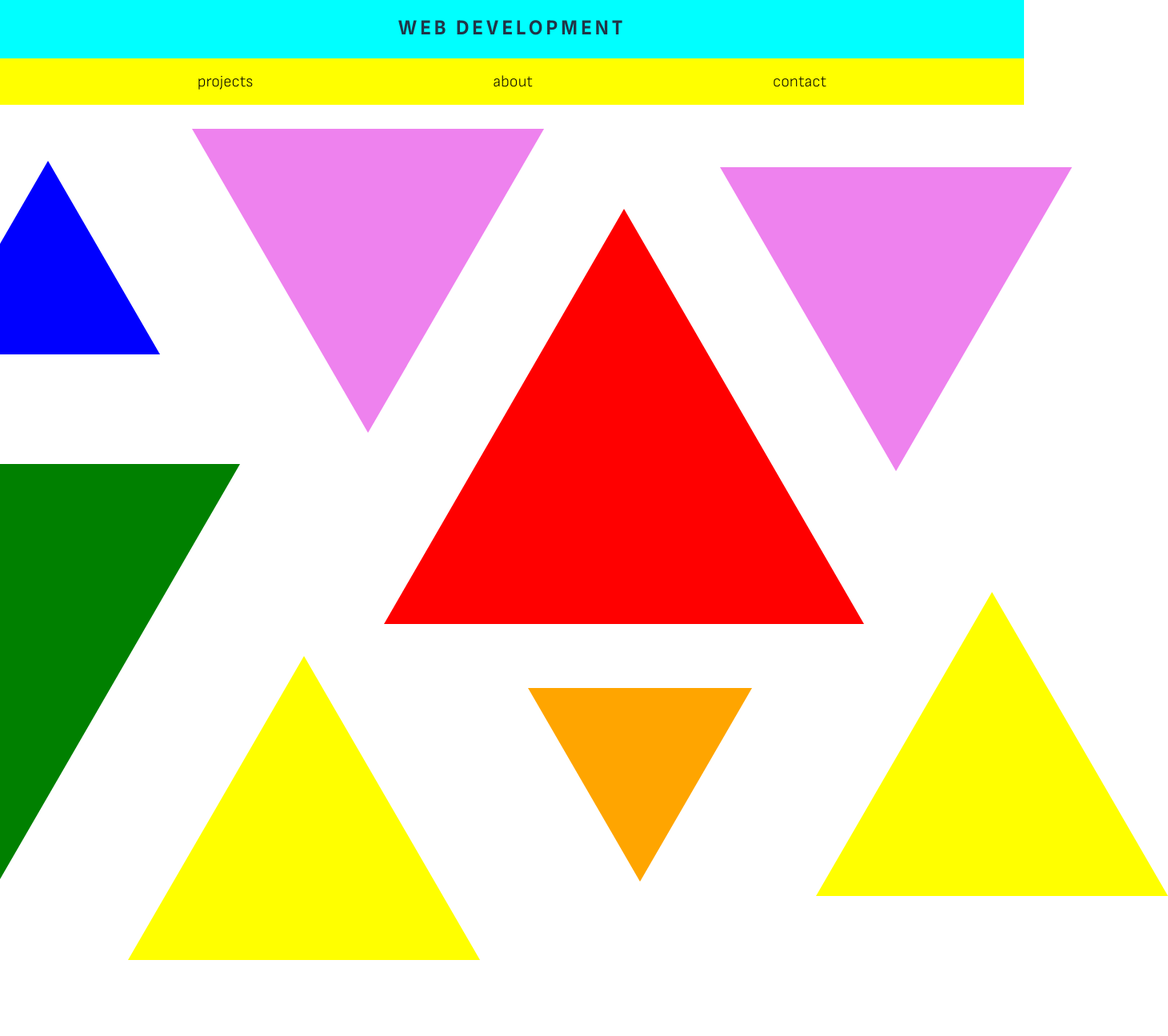
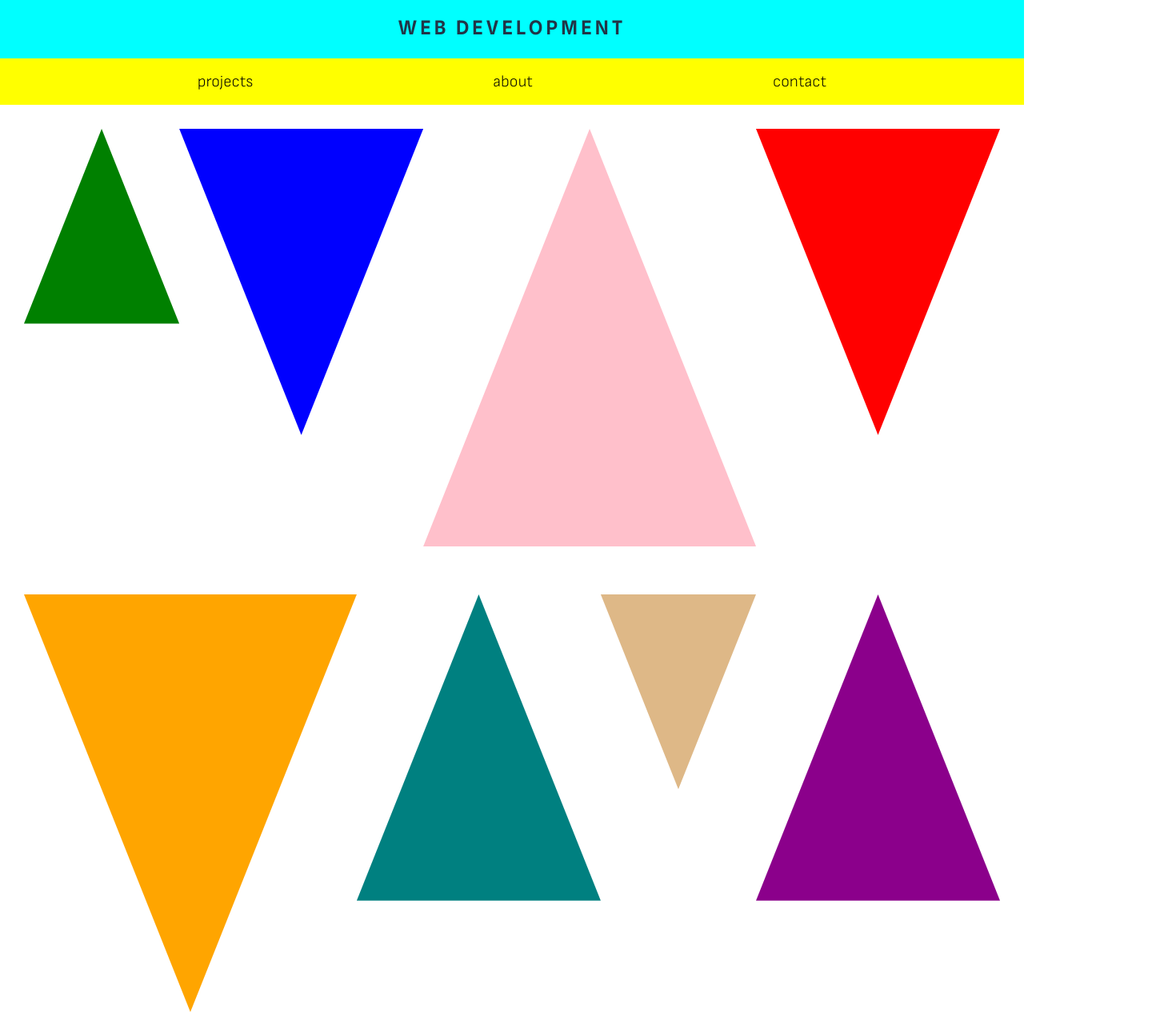
Before and after one commit to chryschi/personal-portfolio, a React (Vite) app: page / in a window 1280 px wide. Shown: the part 123-1418 px from the top of the page at 80% size, 1460 px wide, since content can reach past the window. Built offline with nearby package versions, Linux system fonts and the light colour scheme.

Commit message:
Change CSS implementation of the triangles

```diff
--- a/src/App.css
+++ b/src/App.css
@@ -91,9 +91,29 @@ nav a:active::after {
   z-index: 5;
   width: 0;
   height: 0;
+  animation-name: levitation;
+  animation-duration: 5s;
+  animation-iteration-count: infinite;
+  animation-timing-function: ease-in-out;
+  /* transform: scale(1);
+  transition: transform 0.2s ease-in-out; */
 }
 
-/* border width relations for equilateral triangle: border-bottom = 1.73 * border-right and border-right = border-left */
+.triangle:hover {
+  animation-play-state: paused;
+}
+
+@keyframes levitation {
+  0% {
+    transform: scale(1) translate3d(0em, 0em, 0em);
+  }
+  50% {
+    transform: scale(1.05) translate3d(-0.4em, -0.4em, 0em);
+  }
+  100% {
+    transform: scale(1) translate3d(0em, 0em, 0em);
+  }
+}
 
 .project-triangle-container {
   display: flex;
@@ -110,76 +130,86 @@ nav a:active::after {
   justify-content: center;
 }
 
+.triangle-up {
+  clip-path: polygon(0% 100%, 50% 0%, 100% 100%);
+}
+
+.triangle-down {
+  clip-path: polygon(0% 0%, 100% 0%, 50% 100%);
+}
+
+.triangle-xs {
+  width: var(--xs-triangle-width);
+  height: calc(0.87 * var(--xs-triangle-width));
+}
+
+.triangle-small {
+  width: var(--small-triangle-width);
+  height: calc(0.87 * var(--small-triangle-width));
+}
+
+.triangle-medium {
+  width: var(--medium-triangle-width);
+  height: calc(0.87 * var(--medium-triangle-width));
+}
+
+.triangle-large {
+  width: var(--large-triangle-width);
+  height: calc(0.87 * var(--large-triangle-width));
+}
+
+/* border width relations for equilateral triangle: border-bottom = 1.73 * border-right and border-right = border-left */
+
 .position-one {
   top: 2rem;
   left: 8rem;
+  background-color: green;
+  animation-delay: -1s;
+  /* transform: scale(0.5); */
 }
 
 .position-two {
   left: 10rem;
+  background-color: blue;
+  animation-delay: -0.5s;
 }
 
 .position-three {
   top: 5rem;
+  background-color: pink;
+  animation-delay: -2s;
 }
 
 .position-four {
   top: 2.4rem;
   right: 9rem;
+  background-color: red;
+  animation-delay: -2.5s;
 }
 
 .position-five {
   top: -8rem;
   left: -3rem;
+  background-color: orange;
+  animation-delay: -1.5s;
 }
 
 .position-six {
   top: 4rem;
   left: -10rem;
+  background-color: teal;
+  animation-delay: -0.5s;
 }
 
 .position-seven {
   top: 6rem;
   left: -7rem;
+  background-color: burlywood;
 }
 .position-eight {
   left: -3rem;
-}
-
-.small-up {
-  border-left: var(--small-triangle-size) solid transparent;
-  border-right: var(--small-triangle-size) solid transparent;
-  border-bottom: calc(1.73 * var(--small-triangle-size)) solid yellow;
-}
-
-.small-down {
-  border-left: var(--small-triangle-size) solid transparent;
-  border-right: var(--small-triangle-size) solid transparent;
-  border-top: calc(1.73 * var(--small-triangle-size)) solid violet;
-}
-
-.medium-up {
-  border-left: var(--medium-triangle-size) solid transparent;
-  border-right: var(--medium-triangle-size) solid transparent;
-  border-bottom: calc(1.73 * var(--medium-triangle-size)) solid red;
-}
-
-.medium-down {
-  border-left: var(--medium-triangle-size) solid transparent;
-  border-right: var(--medium-triangle-size) solid transparent;
-  border-top: calc(1.73 * var(--medium-triangle-size)) solid green;
-}
-
-.xs-up {
-  border-left: var(--xs-triangle-size) solid transparent;
-  border-right: var(--xs-triangle-size) solid transparent;
-  border-bottom: calc(1.73 * var(--xs-triangle-size)) solid blue;
-}
-
-.xs-down {
-  border-left: var(--xs-triangle-size) solid transparent;
-  border-right: var(--xs-triangle-size) solid transparent;
-  border-top: calc(1.73 * var(--xs-triangle-size)) solid orange;
+  background-color: darkmagenta;
+  animation-delay: -2s;
 }
 
 main {
--- a/src/index.css
+++ b/src/index.css
@@ -27,10 +27,10 @@
   -webkit-font-smoothing: antialiased;
   -moz-osx-font-smoothing: grayscale;
 
-  --xs-triangle-size: 7rem;
-  --small-triangle-size: 11rem;
-  --medium-triangle-size: 15rem;
-  --large-triangle-size: 20rem;
+  --xs-triangle-width: 14rem;
+  --small-triangle-width: 22rem;
+  --medium-triangle-width: 30rem;
+  --large-triangle-width: 40rem;
 }
 
 body {
--- a/src/pages/Projects.jsx
+++ b/src/pages/Projects.jsx
@@ -5,16 +5,16 @@ const Projects = () => {
     <>
       <div className="project-triangle-container">
         <div className="project-row row-one">
-          <div className="triangle position-one xs-up"></div>
-          <div className="triangle position-two small-down"></div>
-          <div className="triangle position-three medium-up"></div>
-          <div className="triangle position-four small-down"></div>
+          <div className="triangle-xs position-one triangle-up"></div>
+          <div className="triangle-small position-two triangle-down"></div>
+          <div className="triangle-medium position-three triangle-up"></div>
+          <div className="triangle-small position-four triangle-down"></div>
         </div>
         <div className="project-row row-two">
-          <div className="triangle position-five medium-down"></div>
-          <div className="triangle position-six small-up"></div>
-          <div className="triangle position-seven xs-down"></div>
-          <div className="triangle position-eight small-up"></div>
+          <div className="triangle-medium position-five triangle-down"></div>
+          <div className="triangle-small position-six triangle-up"></div>
+          <div className="triangle-xs position-seven triangle-down"></div>
+          <div className="triangle-small position-eight triangle-up"></div>
         </div>
       </div>
     </>
```
